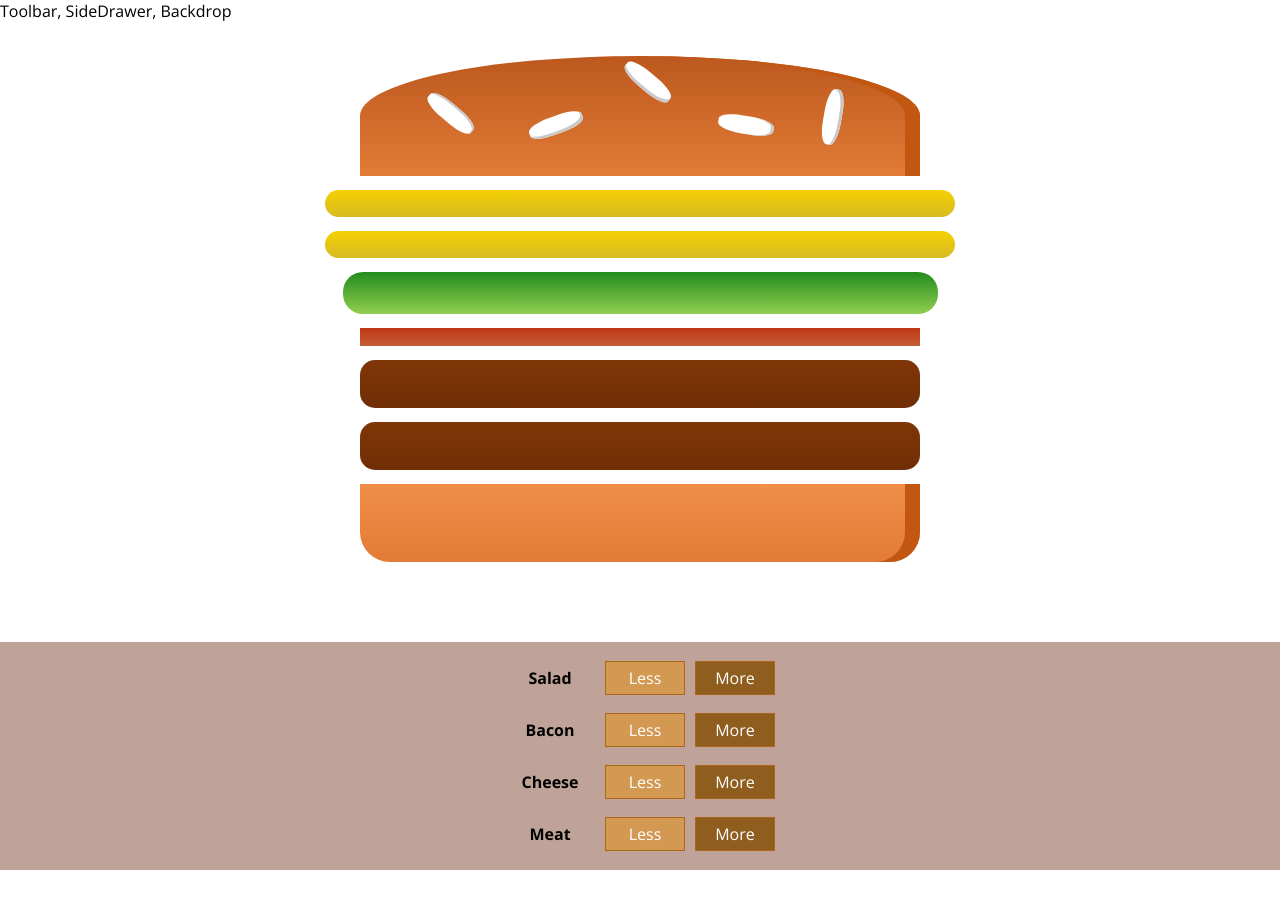
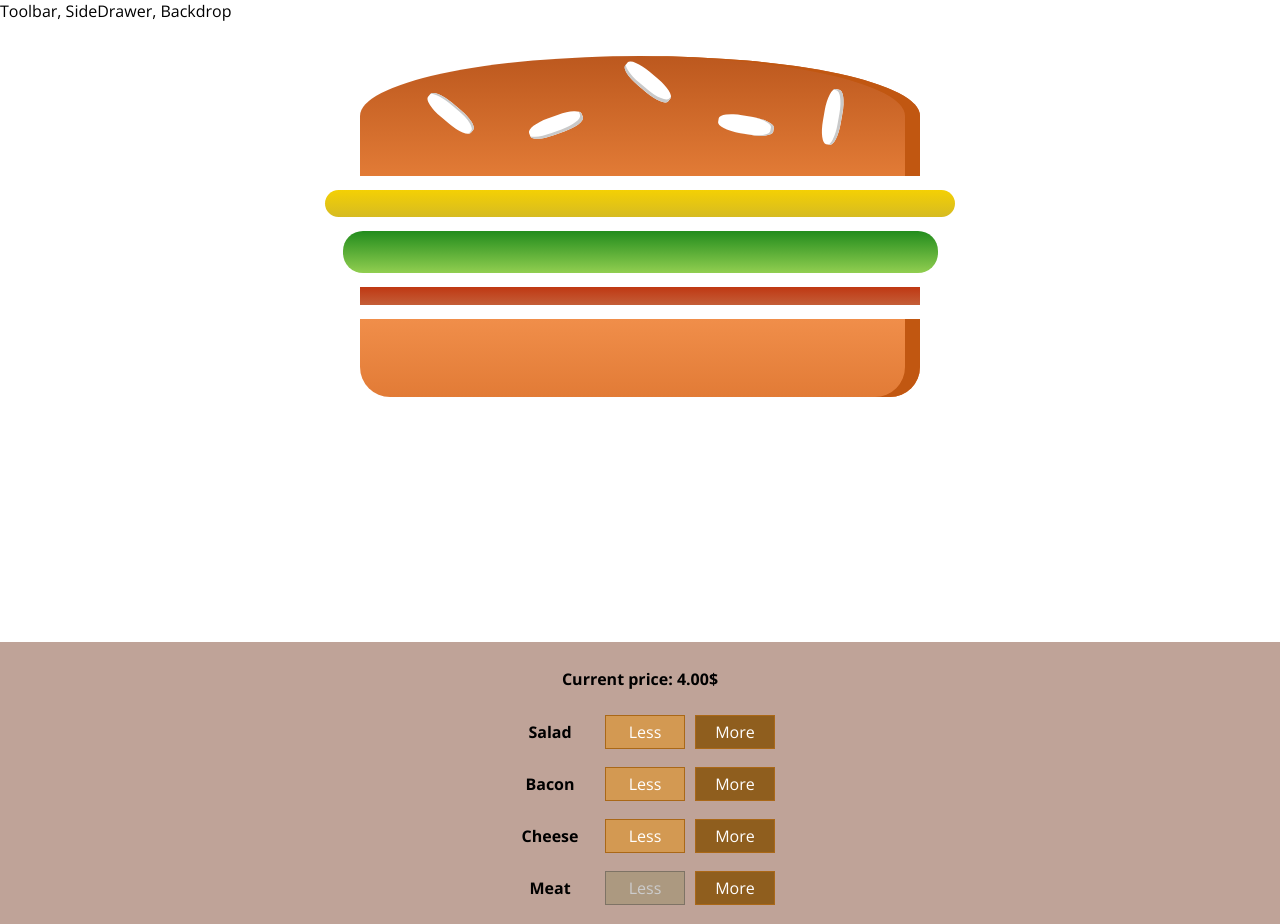
Before and after one commit to octoccoper/burger-builder, a React app: page / in a window 1280 px wide. Before the commit the page ends 870 px from the top, so only its background shows below. Built offline with nearby package versions, Linux system fonts and the light colour scheme.

Commit message:
adding logic for addition subtraction ingredients

```diff
--- a/src/components/Burger/BuildControls/BuildControl/BuildControl.css
+++ b/src/components/Burger/BuildControls/BuildControl/BuildControl.css
@@ -33,6 +33,10 @@
     padding: 10px;
     font-weight: bold;
     width: 80px;
+    -webkit-user-select: none;
+    -moz-user-select: none;
+    -ms-user-select: none;
+    user-select: none;
 }
 
 .BuildControl .Less {
--- a/src/components/Burger/BuildControls/BuildControl/BuildControl.js
+++ b/src/components/Burger/BuildControls/BuildControl/BuildControl.js
@@ -5,8 +5,17 @@ const BuildControl = (props) => {
     return (
         <div className={classes.BuildControl}>
             <div className={classes.Label}>{props.label}</div>
-            <button className={classes.Less}>Less</button>
-            <button className={classes.More}>More</button>
+            <button
+                onClick={props.removed}
+                className={classes.Less}
+                disabled={props.disabled}>
+                Less
+            </button>
+            <button
+                onClick={props.added}
+                className={classes.More}>
+                More
+            </button>
         </div>
     );
 }
--- a/src/components/Burger/BuildControls/BuildControls.css
+++ b/src/components/Burger/BuildControls/BuildControls.css
@@ -8,3 +8,7 @@
     margin: auto;
     padding: 10px 0;
 }
+
+.BuildPrice {
+    font-weight: bold;
+}
--- a/src/components/Burger/BuildControls/BuildControls.js
+++ b/src/components/Burger/BuildControls/BuildControls.js
@@ -11,10 +11,18 @@ const controls = [
 
 const BuildControls = (props) => {
     return (
+
         <div className={classes.BuildControls}>
+            <p className={classes.BuildPrice}>Current price: {props.price}</p>
             {
                 controls.map(control => (
-                    <BuildControl key={control.label} label={control.label}/>
+                    <BuildControl
+                        added={() => props.addedIngredients(control.type)}
+                        removed={() => props.removedIngredients(control.type)}
+                        key={control.label}
+                        label={control.label}
+                        disabled={props.disabled[control.type]}
+                    />
             ))
             }
 
--- a/src/containers/BurgerBuilder/BurgerBuilder.js
+++ b/src/containers/BurgerBuilder/BurgerBuilder.js
@@ -3,22 +3,92 @@ import Aux from '../../hoc/Aux';
 import Burger from '../../components/Burger/Burger';
 import BuildControls from '../../components/Burger/BuildControls/BuildControls'
 
+const INGREDIENT_PRICES = {
+    cheese: 0.6,
+    salad: 0.8,
+    bacon: 1.3,
+    meat: 1.19
+};
+
 class BurgerBuilder extends Component {
 
 state = {
     ingredients: {
-        cheese: 2,
+        cheese: 1,
         salad: 1,
         bacon: 1,
-        meat: 2
+        meat: 0
+    },
+    totalPrice: 4
+}
+
+addIngredientHandler = ( type ) => {
+    const oldAmountIngredients = this.state.ingredients[type];
+
+    const newAmountIngredients = oldAmountIngredients + 1;
+
+    const updatedIngredients = {
+        ...this.state.ingredients
     }
-};
+
+    updatedIngredients[type] = newAmountIngredients;
+
+    const currentTotal = this.state.totalPrice;
+    const addedPrice = INGREDIENT_PRICES[type];
+    const updatedPrice = currentTotal + addedPrice;
+
+    this.setState({ingredients: updatedIngredients, totalPrice: updatedPrice});
+    console.log(updatedIngredients, updatedPrice);
+}
+
+removeIngredientHandler = ( type ) => {
+    const oldAmountIngredients = this.state.ingredients[type];
+
+    if(oldAmountIngredients === 0) {
+        return;
+    }
+
+    const newAmountIngredients = oldAmountIngredients - 1;
+
+    const updatedIngredients = {
+        ...this.state.ingredients
+    }
+
+    updatedIngredients[type] = newAmountIngredients;
+
+    const currentTotal = this.state.totalPrice;
+    const deductedPrice = INGREDIENT_PRICES[type];
+    const updatedPrice = currentTotal - deductedPrice;
+
+    this.setState({ingredients: updatedIngredients, totalPrice: updatedPrice});
+    console.log(updatedIngredients, updatedPrice);
+}
+
+formatPrice = (price) => {
+    const newPrice = price.toFixed(2) + '$';
+    return newPrice;
+}
 
     render() {
+        const disabledInfo = {
+            ...this.state.ingredients
+        }
+
+        for(let key in disabledInfo) {
+            disabledInfo[key] === 0 ?
+                disabledInfo[key] = true :
+                disabledInfo[key] = false;
+        }
+
         return (
             <Aux>
                 <Burger ingredients={this.state.ingredients}/>
-                <BuildControls/>
+                <BuildControls
+                    addedIngredients={this.addIngredientHandler}
+                    removedIngredients={this.removeIngredientHandler}
+                    disabled={disabledInfo}
+                    price={this.formatPrice(this.state.totalPrice)}
+                    />
             </Aux>
         );
     }
```
